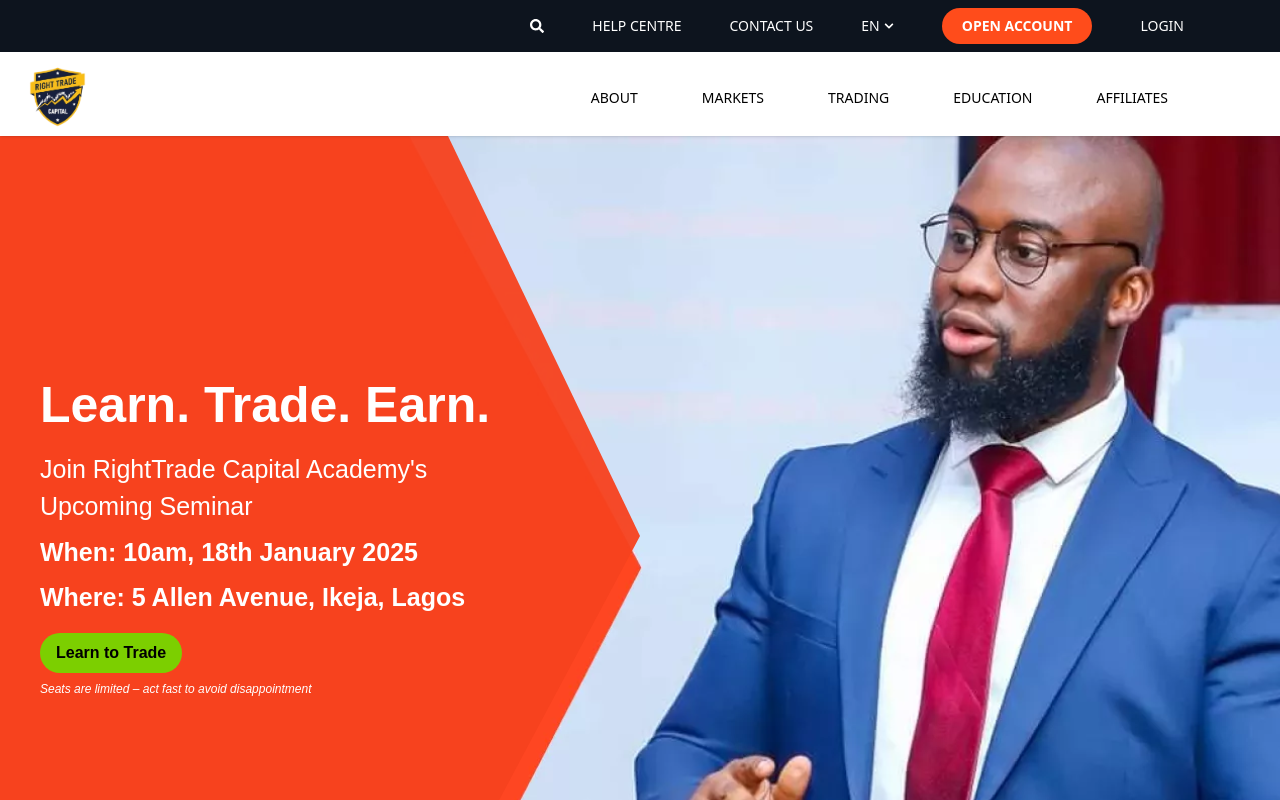
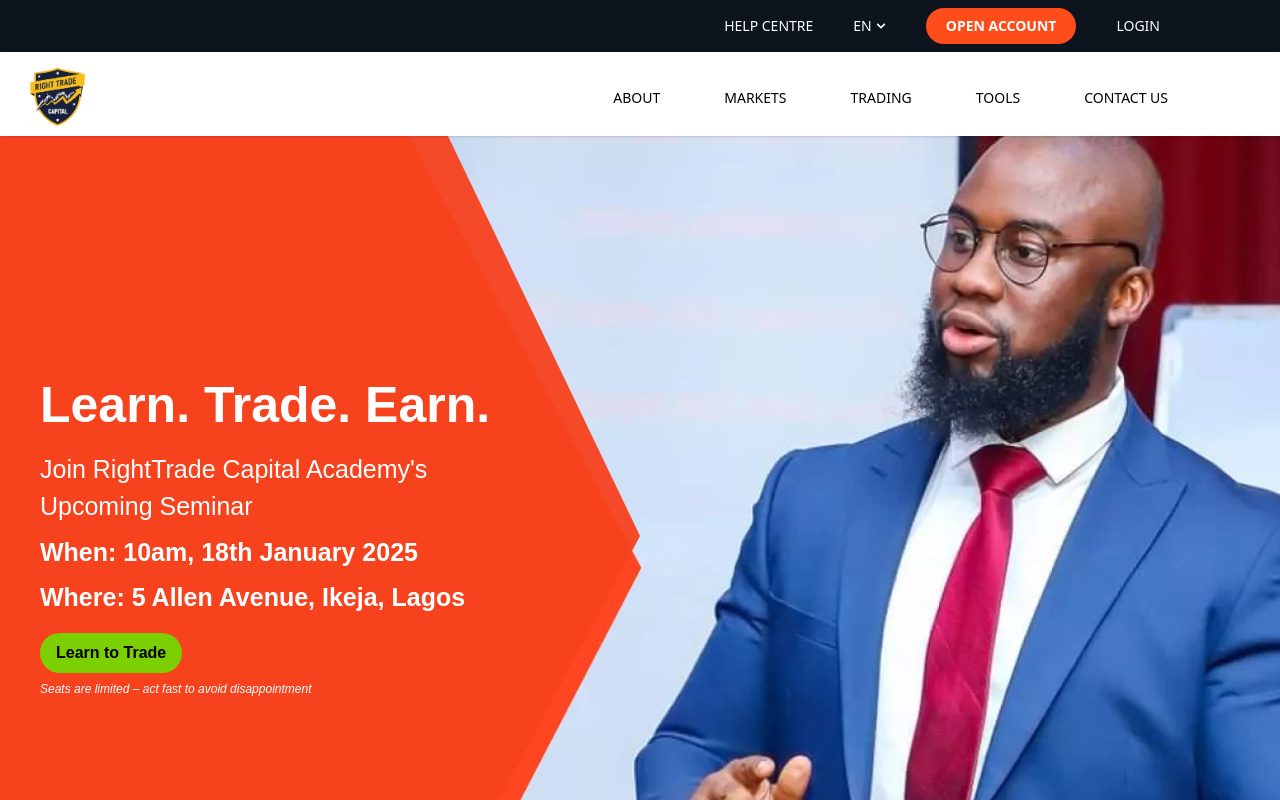
Before and after one commit to Trapti12Sharma/RIGHT-TRADE, a React (Vite) app: page / in a window 1280 px wide. Shown: the top 800 px of the page. Built offline with nearby package versions, Linux system fonts and the light colour scheme; the HTML template or start-up script is replaced by a standard one.

Commit message:
Navbar update

```diff
--- a/src/App.jsx
+++ b/src/App.jsx
@@ -65,6 +65,7 @@
 
 const App = () => {
   return (
+    <div className="overflow-x-hidden">
       <Router>
         <Navbar />
         <Routes>
@@ -87,7 +88,10 @@
             element={<ContractSpecifications />}
           />
           <Route path="/forex" element={<Forex />} />
-        <Route path="/major-currency-pairs" element={<MajorCurrencyPairs />} />
+          <Route
+            path="/major-currency-pairs"
+            element={<MajorCurrencyPairs />}
+          />
           <Route path="/spot-metals" element={<SpotMetals />} />
           <Route path="/cfd-commodities" element={<CFDCommodities />} />
           <Route path="/stocks-trading" element={<StockTrading />} />
@@ -99,6 +103,7 @@
         <Footer />
         {/* <FooterBottom /> */}
       </Router>
+    </div>
   );
 };
 
--- a/src/components/Navbar.jsx
+++ b/src/components/Navbar.jsx
@@ -116,16 +116,6 @@
           links: ["Platforms Overview", "MT4", "MT5", "Mobile Trading"],
         },
         {
-          heading: "Tools",
-          links: [
-            "Tools Overview",
-            "Pro Trading Tools",
-            "Profit Calculator",
-            "Margin Calculator",
-            "Trading Signals",
-          ],
-        },
-        {
           heading: "Terms",
           links: [
             "Holiday Trading Schedule",
@@ -136,41 +126,21 @@
       ],
     },
     {
-      name: "EDUCATION",
+      name: "TOOLS",
       dropdown: [
         {
-          heading: "Trading Education",
-          links: ["Expert Trader", "Education Overview", "Glossary"],
+          heading: "Tools",
+          links: ["Tools Overview", "Pro Trading Tools", "Trading Signals"],
         },
         {
-          heading: "Market Analysis",
-          links: [
-            "Market Analysis",
-            "Market Analyst Team",
-            "Economic Calendar",
-            "Economic Events",
-          ],
-        },
-        {
-          heading: "Top Guides",
-          links: [
-            "Forex Trading for Beginners",
-            "CFD Trading for Beginners",
-            "How to trade CFDs on indices",
-            "How to trade natural gas",
-            "ABC Trading Patterns",
-            "Copy Trading: The Ultimate Guide",
-          ],
+          heading: "Calculators",
+          links: ["Profit Calculator", "Margin Calculator"],
         },
       ],
     },
     {
-      name: "AFFILIATES",
-      dropdown: [
-        {
-          links: ["Affiliates", "Commission"],
-        },
-      ],
+      name: "CONTACT US",
+      link: "/contact-us",
     },
   ];
 
@@ -182,27 +152,9 @@
     <>
       {/* Top Bar */}
       <div className="bg-[#0d141e] text-white text-sm w-full hidden lg:block">
-        <div className="max-w-7xl mx-auto px-4 py-2 flex justify-end items-center space-x-12 pr-24">
-          <div
-            className="relative flex items-center"
-            onMouseEnter={() => setShowSearch(true)}
-            onMouseLeave={() => setShowSearch(false)}
-          >
-            {showSearch ? (
-              <div className="transition-all duration-300 ease-in-out overflow-hidden w-48 opacity-100 flex items-center bg-[#1f2937] px-3 py-1 rounded">
-                <input
-                  type="text"
-                  placeholder="Search"
-                  className="bg-transparent text-white focus:outline-none w-full"
-                />
-                <FaSearch className="ml-2 cursor-pointer" />
-              </div>
-            ) : (
-              <FaSearch className="cursor-pointer" />
-            )}
-          </div>
+        <div className="max-w-7xl mx-auto px-4 py-2 flex justify-end items-center space-x-10 pr-30">
           <span className="cursor-pointer">HELP CENTRE</span>
-          <span className="cursor-pointer">CONTACT US</span>
+
           <span className="cursor-pointer flex items-center gap-1">
             EN <FaChevronDown size={10} />
           </span>
@@ -232,7 +184,17 @@
 
           {/* Desktop Menu */}
           <ul className="hidden lg:flex h-full font-medium text-sm relative">
-            {menuItems.map((item) => (
+            {menuItems.map((item) =>
+              item.link ? (
+                <li
+                  key={item.name}
+                  className="relative cursor-pointer px-8 py-3 h-18 flex items-center"
+                >
+                  <Link to={item.link} className="font-medium">
+                    {item.name}
+                  </Link>
+                </li>
+              ) : (
                 <div
                   key={item.name}
                   className="relative"
@@ -267,7 +229,7 @@
                             position: "absolute",
                           }}
                         ></span>
-                      <div className="max-w-7xl mx-auto flex ml-13 gap-20">
+                        <div className="max-w-7xl mx-auto flex justify-center ml-13 gap-20">
                           {item.dropdown.map((section, idx) => (
                             <div key={idx}>
                               {section.heading && (
@@ -298,7 +260,8 @@
                     )}
                   </li>
                 </div>
-            ))}
+              )
+            )}
           </ul>
 
           {/* Mobile Icons */}
@@ -326,15 +289,21 @@
               >
                 <FaTimes size={20} />
               </button>
-              <img
-                src={logo}
-                alt="RightTrade Capital"
-                className="w-[80px] h-[40px]"
-              />
+              <img src={logo} alt="RightTrade Capital" className="w-[80px]" />
               <span className="text-sm font-medium">LOGIN</span>
             </div>
             <div className="p-4">
-              {menuItems.map((item) => (
+              {menuItems.map((item) =>
+                item.link ? (
+                  <Link
+                    key={item.name}
+                    to={item.link}
+                    className="block py-4 border-b border-gray-600 font-medium"
+                    onClick={() => setIsMobileMenuOpen(false)}
+                  >
+                    {item.name}
+                  </Link>
+                ) : (
                   <div
                     key={item.name}
                     className="border-b border-gray-600 last:border-b-0"
@@ -370,6 +339,7 @@
                                     to={`/${link
                                       .toLowerCase()
                                       .replace(/\s+/g, "-")}`}
+                                    onClick={() => setIsMobileMenuOpen(false)}
                                   >
                                     {link}
                                   </Link>
@@ -381,7 +351,8 @@
                       </div>
                     )}
                   </div>
-              ))}
+                )
+              )}
             </div>
           </div>
         </div>
```
Lines whose indentation alone changed are shown as unchanged.
